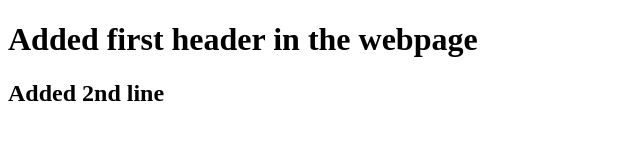
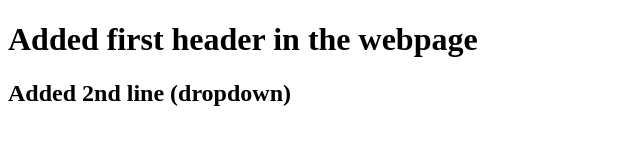
Before and after one commit to chandank99/my-project-new, a plain HTML site: page index.html in a window 1280 px wide. Shown: the whole page, without its empty margins (0-640 px from the left). Drawn offline with Linux system fonts and the light colour scheme.

```diff
--- a/index.html
+++ b/index.html
@@ -6,6 +6,6 @@
 </head>
 <body>
     <h1>Added first header in the webpage</h1>
-    <h2>Added 2nd line </h2>
+    <h2>Added 2nd line (dropdown)</h2>
 </body>
 </html>
```
